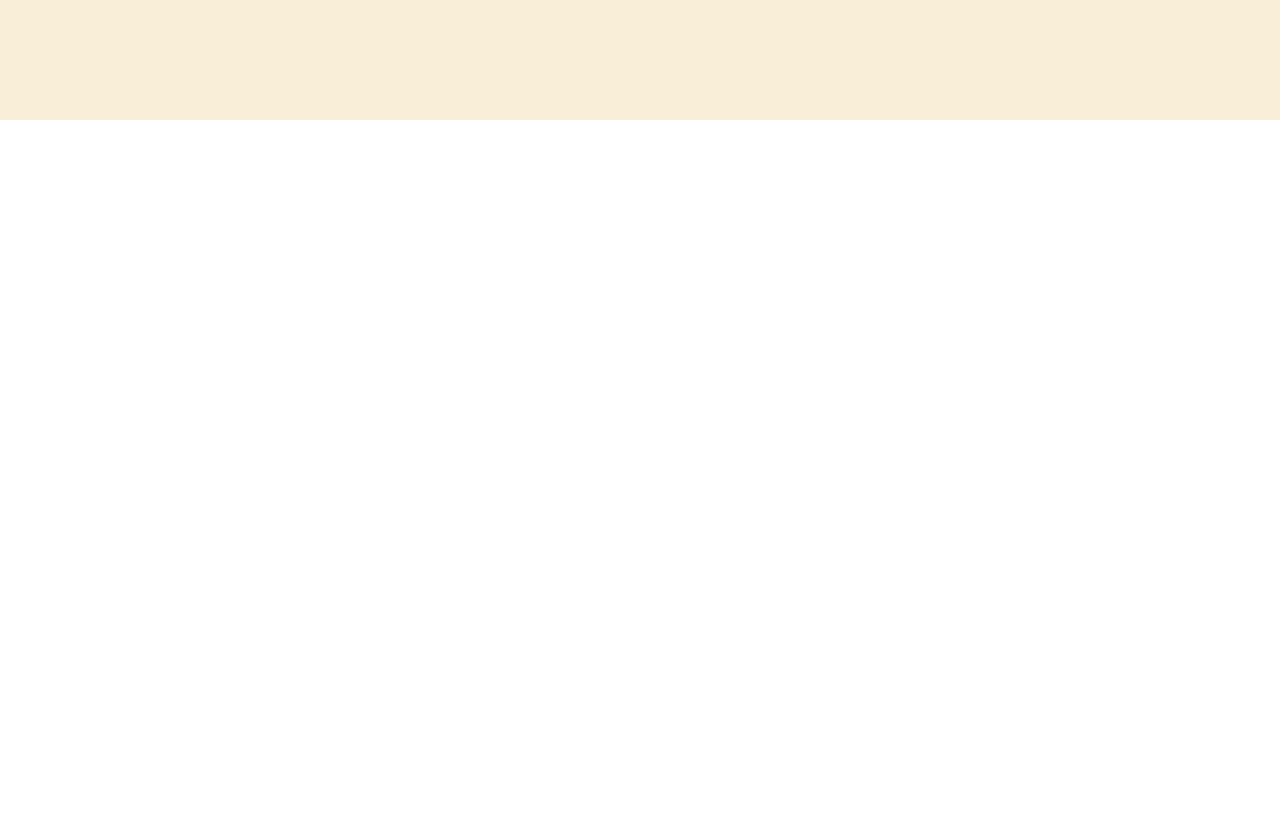
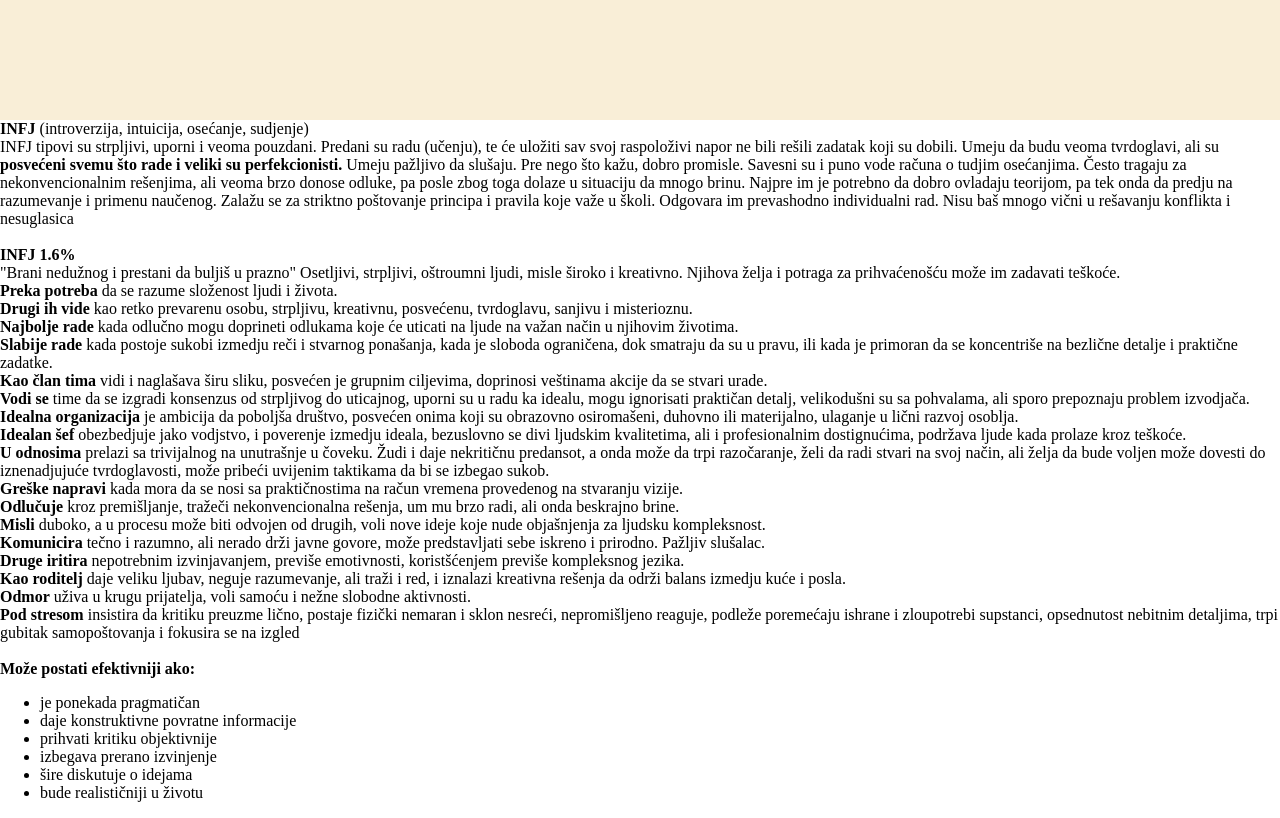
Before and after one commit to buckneer/persona-web, a React (Create React App) app: page / in a window 1280 px wide. Shown: the part 3880-4698 px from the top of the page. Before the commit the page ends 4000 px from the top, so only its background shows below. Built offline with nearby package versions, Linux system fonts and the light colour scheme.

Commit message:
Electron added

```diff
--- a/src/App.tsx
+++ b/src/App.tsx
@@ -1,5 +1,5 @@
 import React from 'react';
-import { BrowserRouter, Route, Routes } from 'react-router-dom';
+import { BrowserRouter, HashRouter, Route, Routes } from 'react-router-dom';
 import './App.scss';
 import { CreateTest } from './components/CreateTest/CreateTest';
 import Name from './components/CreateTest/Name/Name';
@@ -15,14 +15,14 @@ import LocalHome from "./LocalHome/LocalHome";
 function App() {
   return (
     <div className="App">
-      <BrowserRouter>
+      <HashRouter>
 
         <Routes>
           <Route path='/' element={<LocalHome />} />
           <Route path='/test/results' element={<Results />} />
           <Route path="/test" element={<Test />} />
         </Routes>
-      </BrowserRouter>
+      </HashRouter>
 
     </div>
   );
--- a/src/LocalHome/LocalHome.tsx
+++ b/src/LocalHome/LocalHome.tsx
@@ -19,6 +19,7 @@ import {PersonalityType} from "../data/types";
 import {FontAwesomeIcon} from "@fortawesome/react-fontawesome";
 import {faChevronDown} from "@fortawesome/free-solid-svg-icons";
 import {useNavigate} from "react-router-dom";
+import { data } from "../data/data";
 
 
 const personalities: PersonalityType[] = [
@@ -198,6 +199,10 @@ function LocalHome() {
 				</div>
 			))}
 
+			<div>
+				{data.personalities[0].desc}
+			</div>
+
 
 		</div>
 	);
--- a/src/data/data.ts
+++ b/src/data/data.ts
@@ -1,3 +1,4 @@
+import { INFJDesc } from "./templates";
 import {Dimension, Key, LocalData, Personality} from "./types";
 
 
@@ -126,20 +127,20 @@ export const data : LocalData = {
 	],
 	personalities: [
 		{
-			name: "INTP",
-			desc: "Loreeeem ipsum"
+			name: "INFJ",
+			desc: INFJDesc()
 		},
 		{
 			name: "INTP",
-			desc: "Loreeeem ipsum"
+			desc: INFJDesc()
 		},
 		{
 			name: "INTP",
-			desc: "Loreeeem ipsum"
+			desc: INFJDesc()
 		},
 		{
 			name: "INTP",
-			desc: "Loreeeem ipsum"
+			desc: INFJDesc()
 		},
 	],
 	keys: [
--- /dev/null
+++ b/src/data/templates.tsx
@@ -0,0 +1,65 @@
+
+
+import React from 'react'
+
+export const INFJDesc = () => {
+  return (
+    <>
+        <b>INFJ</b> (introverzija, intuicija, osećanje, sudjenje)
+        <br />
+INFJ tipovi su strpljivi, uporni i veoma pouzdani. Predani su radu (učenju), te će uložiti sav svoj raspoloživi napor ne bili rešili zadatak koji su dobili. Umeju da budu veoma tvrdoglavi, ali su <b>posvećeni svemu što rade i veliki su perfekcionisti.</b> Umeju pažljivo da slušaju. Pre nego što kažu, dobro promisle. Savesni su i puno vode računa o tudjim osećanjima. Često tragaju za nekonvencionalnim rešenjima, ali veoma brzo donose odluke, pa posle zbog toga dolaze u situaciju da mnogo brinu. Najpre im je potrebno da dobro ovladaju teorijom, pa tek onda da predju na razumevanje i primenu naučenog. Zalažu se za striktno poštovanje principa i pravila koje važe u školi. Odgovara im prevashodno individualni rad. Nisu baš mnogo vični u rešavanju konflikta i nesuglasica
+<br />
+<br />
+<b>INFJ 1.6%</b>
+<br />
+"Brani nedužnog i prestani da buljiš u prazno"
+Osetljivi, strpljivi, oštroumni ljudi, misle široko i kreativno. Njihova želja i potraga za prihvaćenošću može im zadavati teškoće.
+<br />
+<b>Preka potreba</b> da se razume složenost ljudi i života.
+<br />
+<b>Drugi ih vide</b> kao retko prevarenu osobu, strpljivu, kreativnu, posvećenu, tvrdoglavu, sanjivu i misterioznu.
+<br />
+<b>Najbolje rade</b> kada odlučno mogu doprineti odlukama koje će uticati na ljude na važan način u njihovim životima.
+<br />
+<b>Slabije rade</b> kada postoje sukobi izmedju reči i stvarnog ponašanja, kada je sloboda ograničena, dok smatraju da su u pravu, ili kada je primoran da se koncentriše na bezlične detalje i praktične zadatke.
+<br />
+<b>Kao član tima</b> vidi i naglašava širu sliku, posvećen je grupnim ciljevima, doprinosi veštinama akcije da se stvari urade.
+<br />
+<b>Vodi se</b> time da se izgradi konsenzus od strpljivog do uticajnog, uporni su u radu ka idealu, mogu ignorisati praktičan detalj, velikodušni su sa pohvalama, ali sporo prepoznaju problem izvodjača.
+<br />
+<b>Idealna organizacija</b> je ambicija da poboljša društvo, posvećen onima koji su obrazovno osiromašeni, duhovno ili materijalno, ulaganje u lični razvoj osoblja.
+<br />
+<b>Idealan šef</b> obezbedjuje jako vodjstvo, i poverenje izmedju ideala, bezuslovno se divi ljudskim kvalitetima, ali i profesionalnim dostignućima, podržava ljude kada prolaze kroz teškoće.
+<br />
+<b>U odnosima</b>  prelazi sa trivijalnog na unutrašnje u čoveku. Žudi i daje nekritičnu predansot, a onda može da trpi razočaranje, želi da radi stvari na svoj način, ali želja da bude voljen može dovesti do iznenadjujuće tvrdoglavosti, može pribeći uvijenim taktikama da bi se izbegao sukob.
+<br />
+<b>Greške napravi</b> kada mora da se nosi sa praktičnostima na račun vremena provedenog na stvaranju vizije.
+<br />
+<b>Odlučuje</b> kroz premišljanje, tražeči nekonvencionalna rešenja, um mu brzo radi, ali onda beskrajno brine.
+<br />
+<b>Misli</b> duboko, a u procesu može biti odvojen od drugih, voli nove ideje koje nude objašnjenja za ljudsku kompleksnost.
+<br />
+
+<b>Komunicira</b> tečno i razumno, ali nerado drži javne govore, može predstavljati sebe iskreno i prirodno. Pažljiv slušalac.
+<br />
+<b>Druge iritira</b> nepotrebnim izvinjavanjem, previše emotivnosti, koristšćenjem previše kompleksnog jezika.
+<br />
+<b>Kao roditelj</b> daje veliku ljubav, neguje razumevanje, ali traži i red, i iznalazi kreativna rešenja da održi balans izmedju kuće i posla.
+<br />
+<b>Odmor</b> uživa u krugu prijatelja, voli samoću i nežne slobodne aktivnosti.
+<br />
+<b>Pod stresom</b> insistira da kritiku preuzme lično, postaje fizički nemaran i sklon nesreći, nepromišljeno reaguje, podleže poremećaju ishrane i zloupotrebi supstanci, opsednutost nebitnim detaljima, trpi gubitak samopoštovanja i fokusira se na izgled
+<br />
+<br />
+<b>Može postati efektivniji ako: </b>
+<ul>
+	<li>je ponekada pragmatičan</li>
+	<li>daje konstruktivne povratne informacije</li>
+	<li>prihvati kritiku objektivnije</li>
+	<li>izbegava prerano izvinjenje</li>
+	<li>šire diskutuje o idejama</li>
+	<li>bude realističniji u životu</li>
+</ul>
+    </>
+  )
+}
--- a/src/data/types.ts
+++ b/src/data/types.ts
@@ -16,7 +16,7 @@ interface Key {
 
 interface Personality {
 	name: string,
-	desc: string
+	desc: JSX.Element
 }
 
 
```
Also changed, not shown: 1 other file (tests, documents, lock files or other folders).
